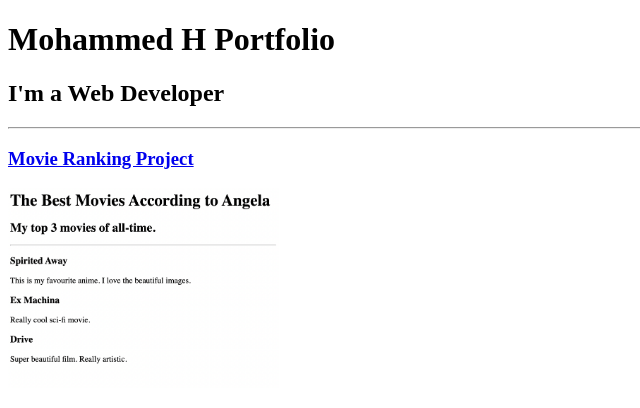
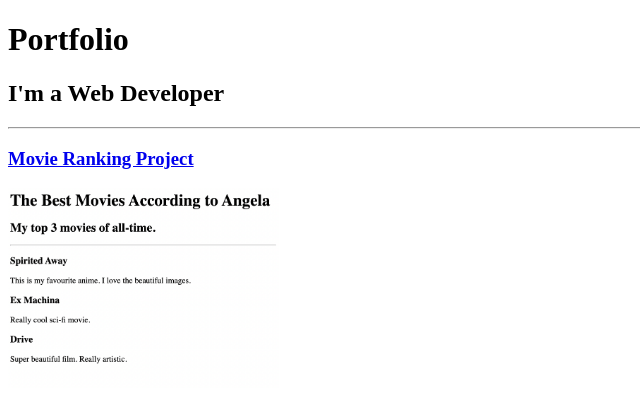
Before and after one commit to Mohammed-Z01/html-portfolio-1, a plain HTML site: page index.html in a window 1280 px wide. Shown: the top 408 px of the page, without its empty margins (0-640 px from the left). Drawn offline with Linux system fonts and the light colour scheme.

Commit message:
Update index.html

```diff
--- a/index.html
+++ b/index.html
@@ -7,7 +7,7 @@
     <title>Portfolio</title>
 </head>
 <body>
-    <h1>Mohammed H Portfolio</h1>
+    <h1>Portfolio</h1>
     <h2>I'm a Web Developer</h2>
     <hr>
     <h3><a href="./public/movie-ranking.html">Movie Ranking Project</a></h3>
```
